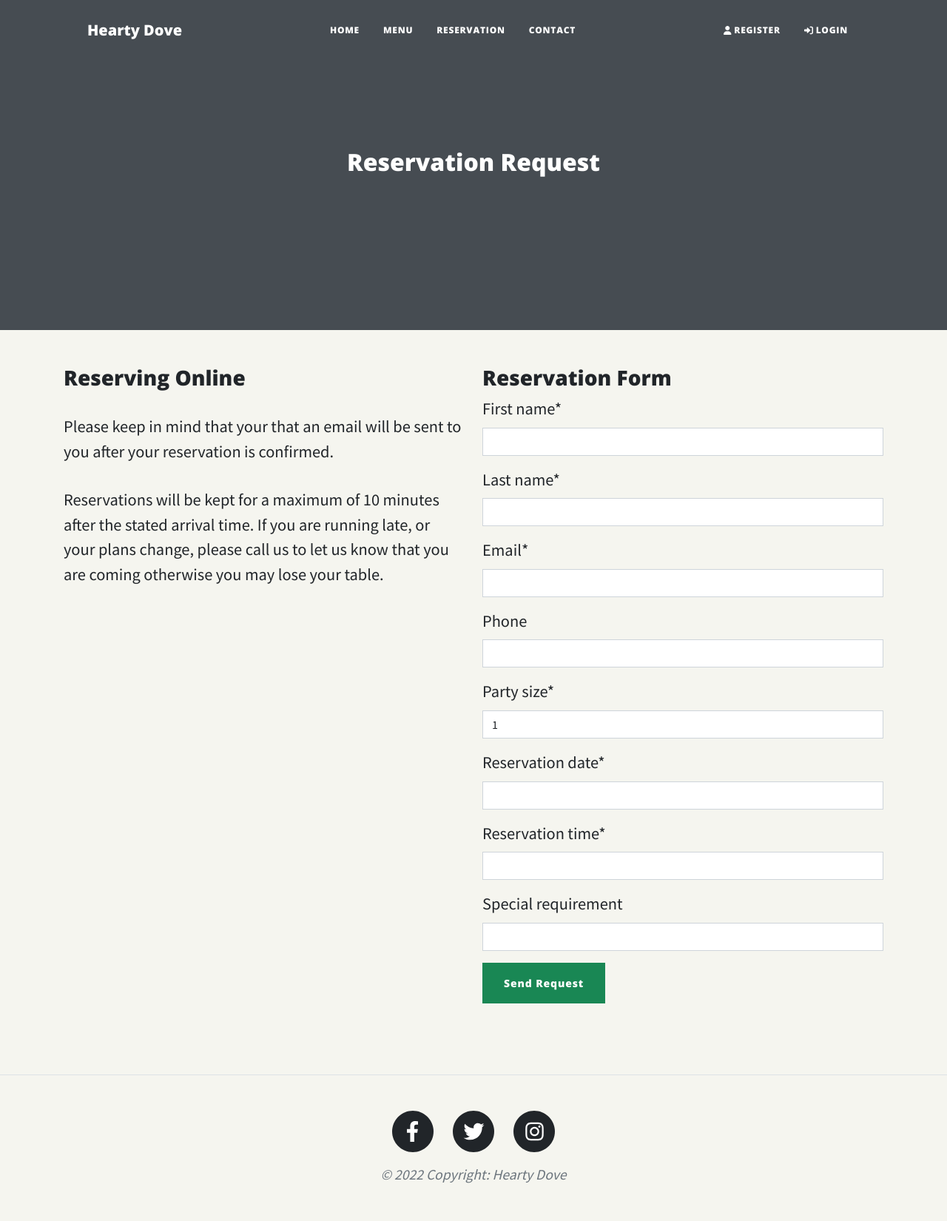
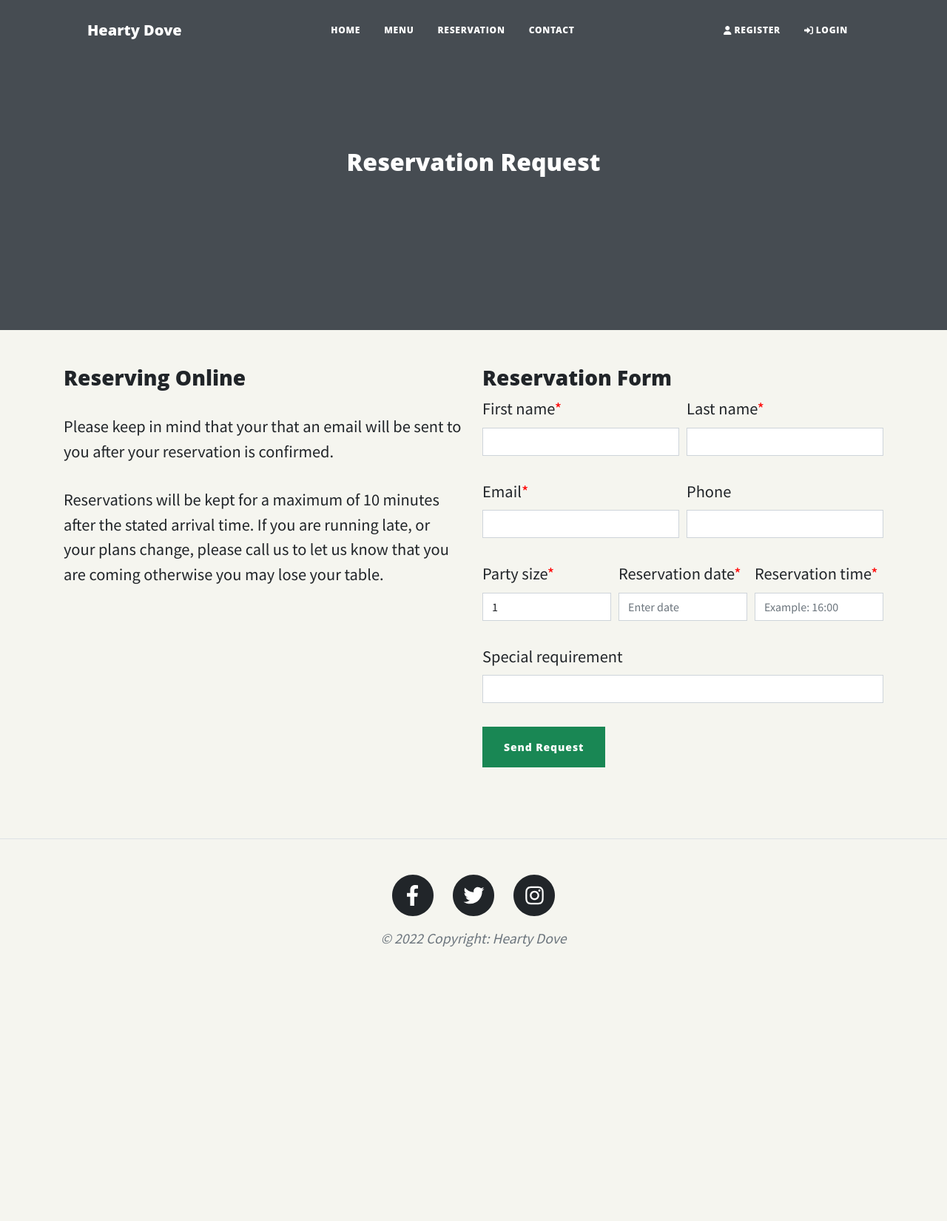
Before and after one commit to Code-Institute-Submissions/valerieoni-hearty-dove-restaurant_OctResub, a Django app: page /reservation/ in a window 1280 px wide. Shown: the whole page at 74% size. After the commit the page ends 1280 px from the top, so only its background shows below. Run offline with Django 4.2, Linux system fonts and the light colour scheme; some libraries are stand-ins or nearby versions.

Commit message:
add date picker to reservation form and ensure it submits data

```diff
--- a/reservation/forms.py
+++ b/reservation/forms.py
@@ -1,15 +1,35 @@
 from django import forms
 from .models import Reservation, Customer
+from crispy_forms.helper import FormHelper
+from crispy_forms.layout import Layout, Row, Column, Field
 
 
 class ReservationForm(forms.ModelForm):
     """Reservation form"""
+
     class Meta:
         model = Reservation
         fields = [
-            'party_size', 'reservation_date', 'reservation_time',
-            'special_requirement'
+            'party_size', 'reservation_date',
+            'reservation_time', 'special_requirement'
         ]
+
+    def __init__(self, *args, **kwargs):
+        super().__init__(*args, **kwargs)
+        self.helper = FormHelper()
+        self.helper.form_tag = False
+
+        self.helper.layout = Layout(
+            Row(
+                Column('party_size'),
+                Column(Field('reservation_date', placeholder="Enter date",
+                             css_class='datepicker')),
+                Column(Field('reservation_time', placeholder="Example: 16:00"))
+            ),
+            Row(
+                Column('special_requirement')
+            )
+        )
 
 
 class CustomerForm(forms.ModelForm):
@@ -18,3 +38,18 @@ class CustomerForm(forms.ModelForm):
         fields = [
             'first_name', 'last_name', 'email', 'phone'
         ]
+
+    def __init__(self, *args, **kwargs):
+        super().__init__(*args, **kwargs)
+        self.helper = FormHelper()
+        self.helper.form_tag = False
+        self.helper.layout = Layout(
+            Row(
+                Column('first_name'),
+                Column('last_name')
+            ),
+            Row(
+                Column('email'),
+                Column('phone')
+            )
+        )
--- a/reservation/templates/reservation/reservation_request.html
+++ b/reservation/templates/reservation/reservation_request.html
@@ -1,5 +1,9 @@
 {% extends "base.html" %}
 
+{% block head_tag %}
+    <!--Date and Time Picker -->
+    <link rel= "stylesheet" href= "https://cdnjs.cloudflare.com/ajax/libs/bootstrap-datepicker/1.4.1/css/bootstrap-datepicker3.css"/>
+{% endblock head_tag %}
 
 {% block header_content %}
     <h2>Reservation Request</h2>
@@ -24,9 +28,9 @@
             <h3>Reservation Form</h3>
             <form method="POST" class="mb-5">
                 {% csrf_token %}
-                {{ customer_form | crispy }}
 
-                {{ reservation_form | crispy }}
+                {% crispy customer_form %}
+                {% crispy reservation_form %}
                 <input type="submit" class="btn btn-success" value="Send Request">
 
             </form>
@@ -35,3 +39,8 @@
 
 
 {% endblock %}
+
+{% block script_tag %}
+     <!--Date Time Picker-->
+     <script type= "text/javascript" src= "https://cdnjs.cloudflare.com/ajax/libs/bootstrap-datepicker/1.4.1/js/bootstrap-datepicker.min.js"></script>
+{% endblock script_tag %}
--- a/reservation/views.py
+++ b/reservation/views.py
@@ -109,7 +109,7 @@ class ReservationRequest(View):
             all required fields are filled in"""
 
             messages.add_message(
-                request, messages.SUCCESS, message)
+                request, messages.ERROR, message)
 
         return render(request, self.template_name, {
             'reservation_form': reservation_form,
--- a/static/css/style.css
+++ b/static/css/style.css
@@ -14,3 +14,12 @@ body {
     background-image: url(../images/alex-haney-CAhjZmVk5H4-unsplash.jpg);
     background-repeat: no-repeat;
 }
+
+/** FORM ELEMENTS **/
+.asteriskField {
+    color: red;
+}
+
+div.form-row {
+    margin-bottom: 1rem;
+}
--- a/static/js/scripts.js
+++ b/static/js/scripts.js
@@ -27,3 +27,14 @@ window.addEventListener('DOMContentLoaded', () => {
         scrollPos = currentTop;
     });
 })
+
+
+
+
+$(document).ready(function() {
+    $('.datepicker').datepicker({
+        format: 'yyyy-mm-dd',
+        startDate: '+1d',
+        autoclose: true
+    });
+});
--- a/templates/base.html
+++ b/templates/base.html
@@ -10,21 +10,17 @@
     <meta name="viewport" content="width=device-width, initial-scale=1.0">
     <meta name="description" content="Hearty Dove Restaurant">
     <meta name="keywords" content="restaurant, meal, spicy, restaurant reservation">
+    <link rel="shortcut icon" href="{% static 'favicon/favicon.ico'%}" type="image/x-icon">
     <title>Hearty Dove Restaurant</title>
-    <link rel="apple-touch-icon" sizes="180x180" href="{% static 'favicon/apple-touch-icon.png' %}">
-    <link rel="icon" type="image/png" sizes="32x32" href="{% static 'favicon/favicon-32x32.png' %}">
-    <link rel="icon" type="image/png" sizes="16x16" href="{% static 'favicon/favicon-16x16.png' %}">
-    <link rel="manifest" href="{% static 'favicon/site.webmanifest' %}">
 
-    <!-- Google fonts-->
-    <link href="https://fonts.googleapis.com/css?family=Lora:400,700,400italic,700italic" rel="stylesheet"
-        type="text/css" />
-    <link
-        href="https://fonts.googleapis.com/css?family=Open+Sans:300italic,400italic,600italic,700italic,800italic,400,300,600,700,800"
-        rel="stylesheet" type="text/css" />
     <!-- Core theme CSS (includes Bootstrap)-->
-    <link rel="stylesheet" href="https://cdn.jsdelivr.net/npm/bootstrap@4.6.1/dist/css/bootstrap.min.css"
-        integrity="sha384-zCbKRCUGaJDkqS1kPbPd7TveP5iyJE0EjAuZQTgFLD2ylzuqKfdKlfG/eSrtxUkn" crossorigin="anonymous">
+    <link rel="stylesheet" href="https://cdn.jsdelivr.net/npm/bootstrap@4.6.2/dist/css/bootstrap.min.css"
+    integrity="sha384-xOolHFLEh07PJGoPkLv1IbcEPTNtaed2xpHsD9ESMhqIYd0nLMwNLD69Npy4HI+N" crossorigin="anonymous">
+
+    {% block head_tag %}
+        <!--block content here-->
+    {% endblock head_tag %}
+
     <link rel="stylesheet" href="{% static 'css/clean-blog.css' %}">
     <!-- Custom CSS -->
     <link rel="stylesheet" href="{% static 'css/style.css' %}">
@@ -149,13 +145,16 @@
         </div>
     </footer>
     <!-- Bootstrap core JS-->
-    <script src="https://cdn.jsdelivr.net/npm/jquery@3.5.1/dist/jquery.slim.min.js"
-        integrity="sha384-DfXdz2htPH0lsSSs5nCTpuj/zy4C+OGpamoFVy38MVBnE+IbbVYUew+OrCXaRkfj" crossorigin="anonymous">
-    </script>
-    <script src="https://cdn.jsdelivr.net/npm/bootstrap@4.6.1/dist/js/bootstrap.bundle.min.js"
-        integrity="sha384-fQybjgWLrvvRgtW6bFlB7jaZrFsaBXjsOMm/tB9LTS58ONXgqbR9W8oWht/amnpF" crossorigin="anonymous">
-    </script>
+    <script src="https://cdn.jsdelivr.net/npm/jquery@3.5.1/dist/jquery.slim.min.js" integrity="sha384-DfXdz2htPH0lsSSs5nCTpuj/zy4C+OGpamoFVy38MVBnE+IbbVYUew+OrCXaRkfj" crossorigin="anonymous"></script>
+    <script src="https://cdn.jsdelivr.net/npm/popper.js@1.16.1/dist/umd/popper.min.js" integrity="sha384-9/reFTGAW83EW2RDu2S0VKaIzap3H66lZH81PoYlFhbGU+6BZp6G7niu735Sk7lN" crossorigin="anonymous"></script>
+    <script src="https://cdn.jsdelivr.net/npm/bootstrap@4.6.2/dist/js/bootstrap.min.js" integrity="sha384-+sLIOodYLS7CIrQpBjl+C7nPvqq+FbNUBDunl/OZv93DB7Ln/533i8e/mZXLi/P+" crossorigin="anonymous"></script>
+    {% block script_tag %}
+        <!--block content here-->
+    {% endblock script_tag %}
+
+    <!--Font Awesome-->
     <script src="https://use.fontawesome.com/releases/v6.1.0/js/all.js" crossorigin="anonymous"></script>
+
     <!-- Core theme JS-->
     <script src="{% static 'js/scripts.js' %}"></script>
 </body>
```
Also changed, not shown: db.sqlite3.
